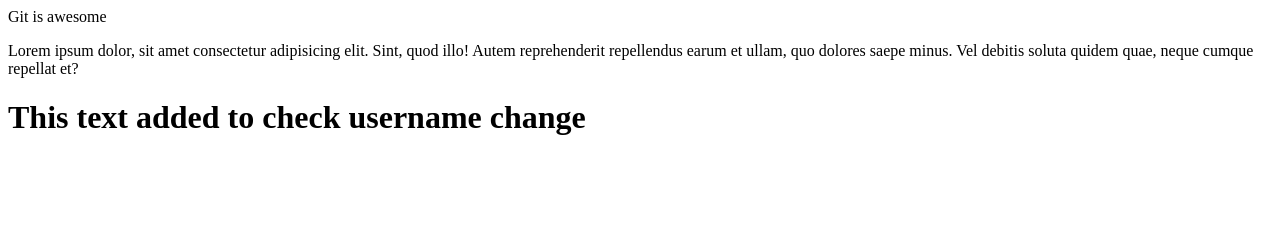
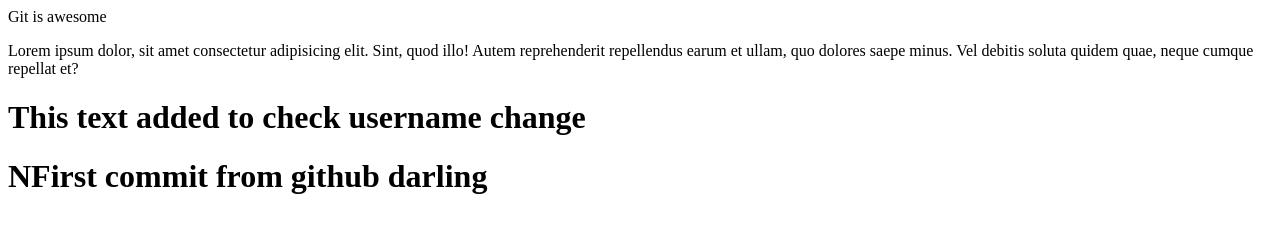
Before and after one commit to sportnix/gitProject, a plain HTML site: page index.html in a window 1280 px wide. Drawn offline with Linux system fonts and the light colour scheme.

Commit message:
Update index.html - my first commit from github
already tolded

```diff
--- a/index.html
+++ b/index.html
@@ -10,4 +10,5 @@
     <p>Lorem ipsum dolor, sit amet consectetur adipisicing elit. Sint, quod illo! Autem reprehenderit repellendus earum et ullam, quo dolores saepe minus. Vel debitis soluta quidem quae, neque cumque repellat et?</p>
 </body>
 <h1>This text added to check username change</h1>
+    <h1>NFirst commit from github darling</h1>
 </html>
```
